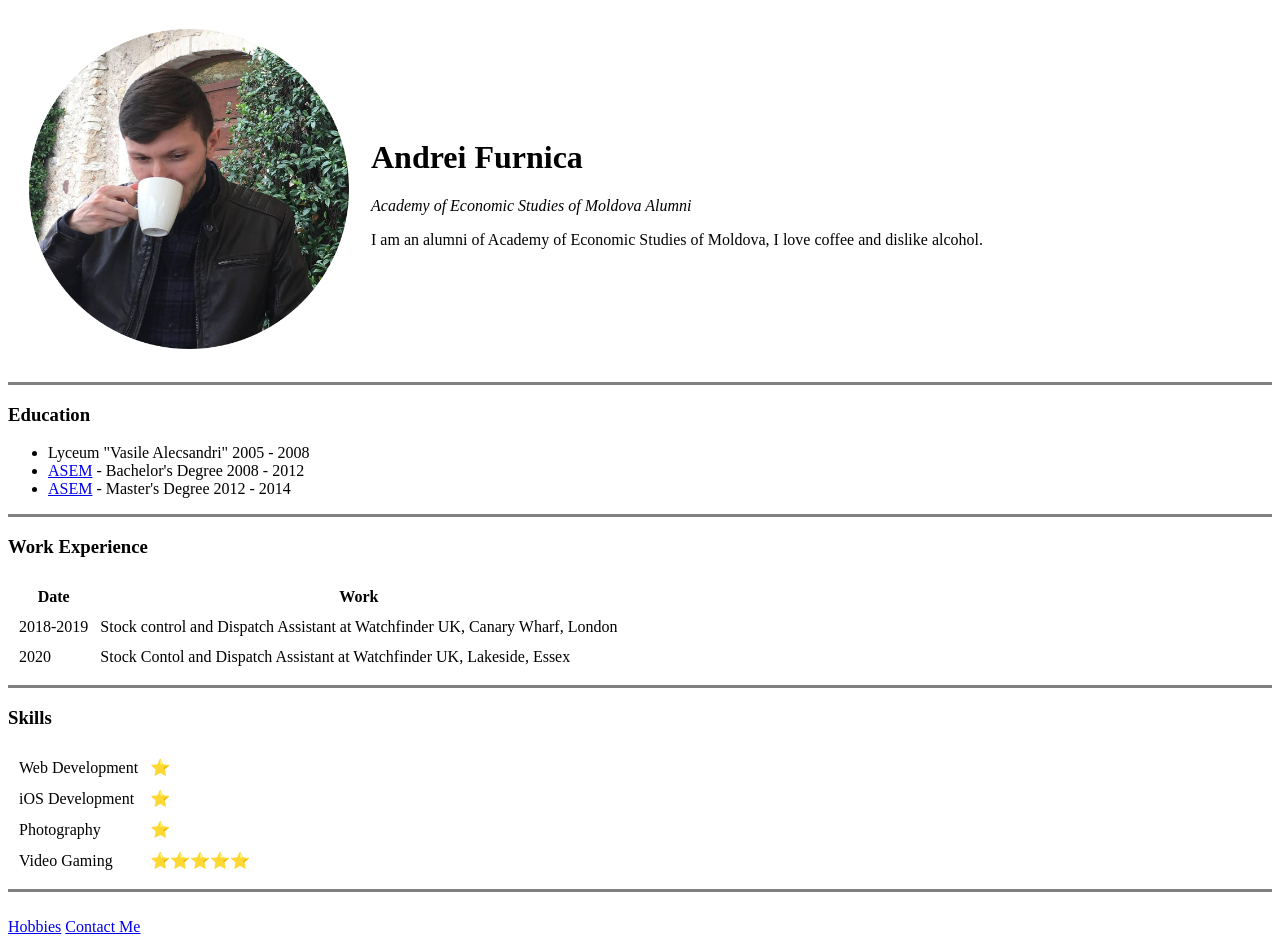
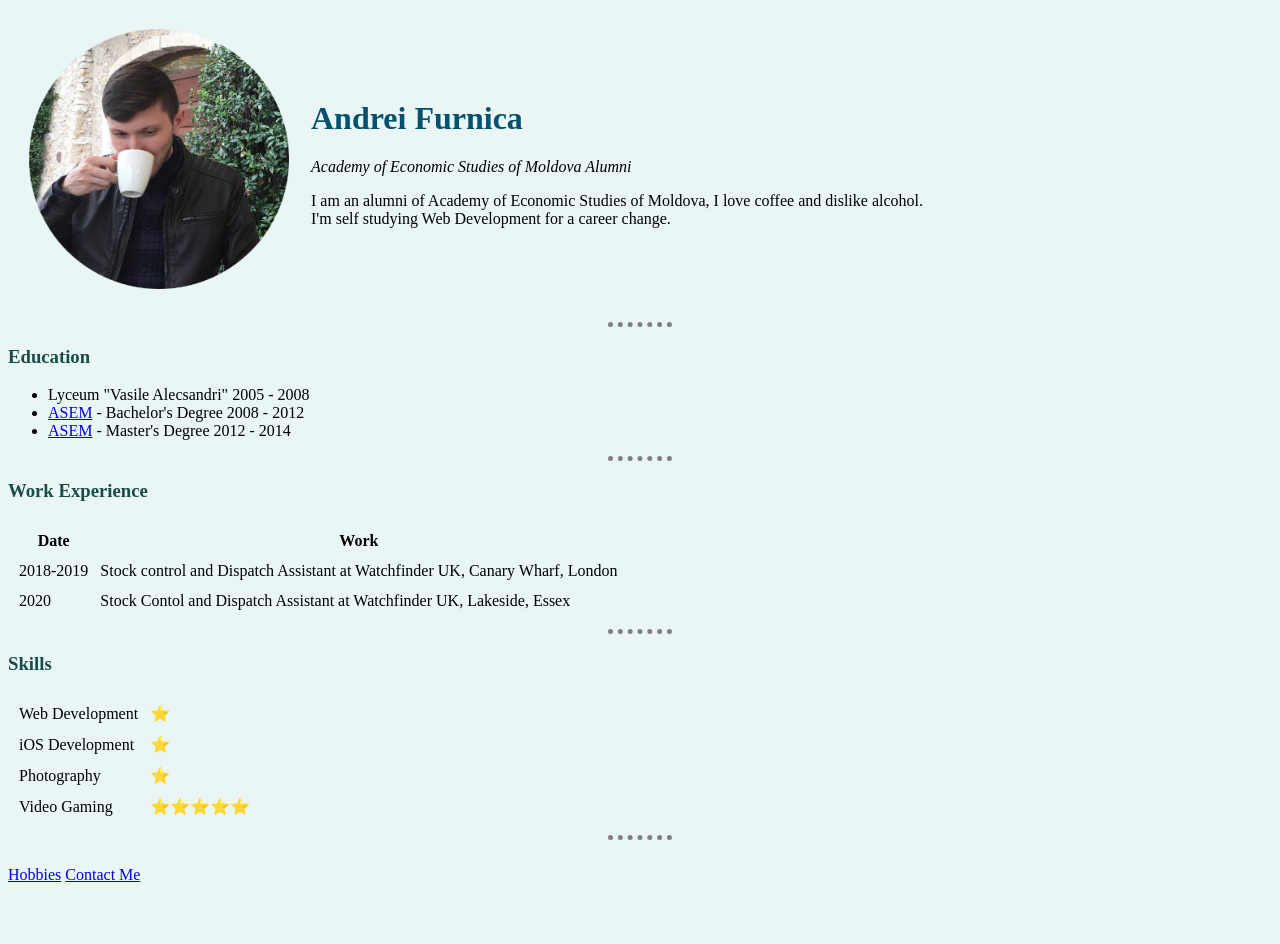
Before and after one commit to andrei-anderson/CV, a plain HTML site: page index.html in a window 1280 px wide. After the commit the page ends 892 px from the top, so only its background shows below. Drawn offline with Linux system fonts and the light colour scheme.

Commit message:
Add files via upload

```diff
--- /dev/null
+++ b/css/styles.css
@@ -0,0 +1,19 @@
+body {
+  background-color: #eaf6f6;
+}
+hr {
+  border-style: none;
+  border-top-style: dotted;
+  border-color: grey;
+  border-width: 5px;
+  width: 5%;
+}
+h1 {
+  color: #03506f;
+}
+h3 {
+  color: #184d47;
+}
+img {
+  width: 260px;
+}
--- a/index.html
+++ b/index.html
@@ -4,6 +4,7 @@
     <head>
       <meta charset="utf-8">
       <title>Andrei's Personal Site</title>
+      <link rel="stylesheet" href="css/styles.css">
     </head>
 
     <body>
@@ -13,18 +14,18 @@
           <td>
             <h1>Andrei Furnica</h1>
             <p><em>Academy of Economic Studies of Moldova Alumni</em></p>
-          <p>I am an alumni of Academy of Economic Studies of Moldova, I love coffee and dislike alcohol.</p>
+            <p>I am an alumni of Academy of Economic Studies of Moldova, I love coffee and dislike alcohol.<br> I'm self studying Web Development for a career change.</p>
           </td>
         </tr>
       </table>
-    <hr size="3" noshade>
+      <hr>
       <h3>Education</h3>
       <ul>
         <li>Lyceum "Vasile Alecsandri" 2005 - 2008</li>
         <li><a href="https://ase.md/">ASEM</a> - Bachelor's Degree 2008 - 2012</li>
         <li><a href="https://ase.md/">ASEM</a> - Master's Degree 2012 - 2014</li>
       </ul>
-    <hr size="3" noshade>
+      <hr>
       <h3>Work Experience</h3>
       <table cellspacing="10">
         <thead>
@@ -44,7 +45,7 @@
           </tr>
         </tbody>
       </table>
-    <hr size="3" noshade>
+      <hr>
       <h3>Skills</h3>
       <table cellspacing="10">
         <tr>
@@ -64,7 +65,7 @@
           <td>⭐⭐⭐⭐⭐</td>
         </tr>
       </table>
-    <hr size="3" noshade>
+      <hr>
       <br>
       <a href="hobbies.html">Hobbies</a>
       <a href="contacts.html">Contact Me</a>
```
Also changed, not shown: contacts.html (+5 -5 lines), hobbies.html (+3 -2 lines). Lines whose indentation alone changed are shown as unchanged.
